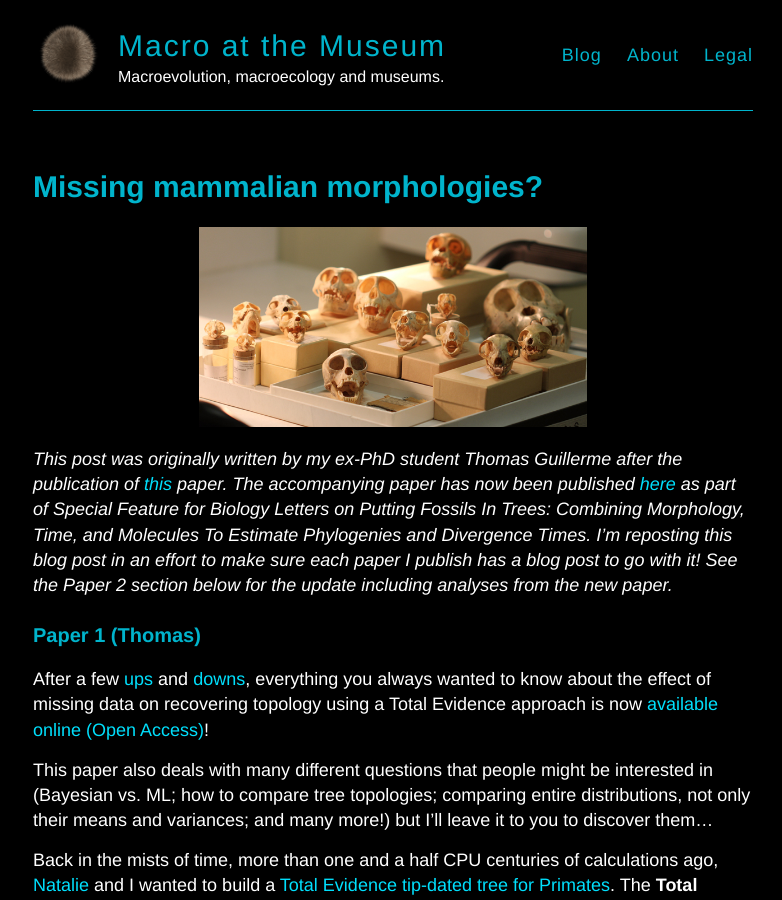
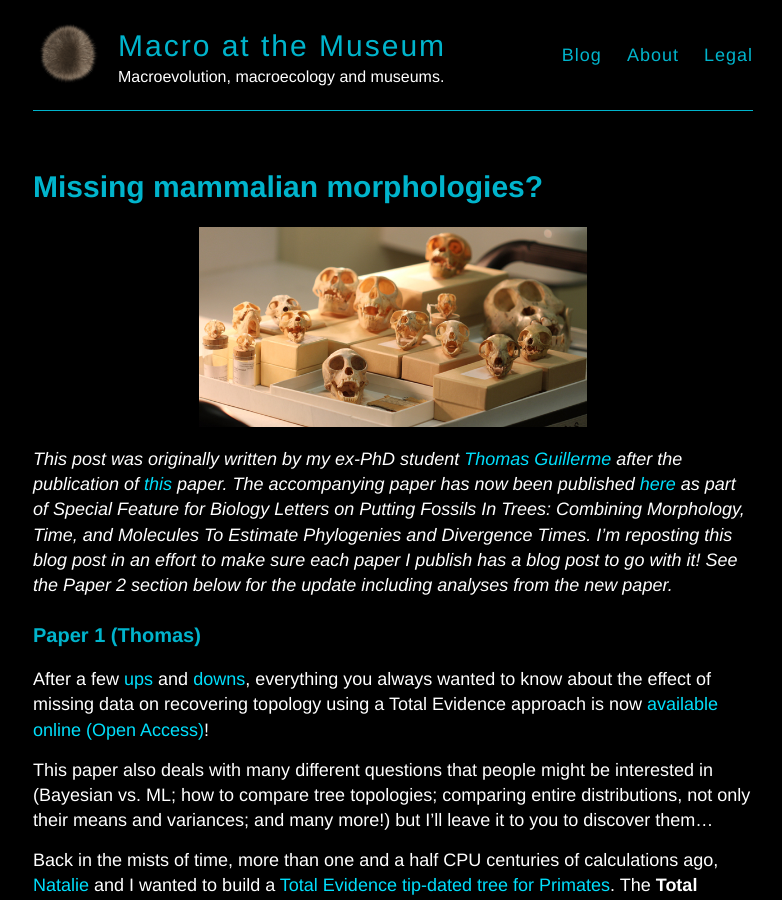
Before and after one commit to macromuseum/macromuseum.github.io, a Jekyll site: the page built from _posts/2016-08-03-Skeleton.md, in a window 1280 px wide and 900 px high. Shown: the whole window, without its empty margins (247-1029 px from the left). Built offline with Jekyll 4.4.1, drawn with Linux system fonts in a browser that asks for light colours; part of the change alters nothing that is shown.

```diff
--- a/_posts/2016-08-03-Skeleton.md
+++ b/_posts/2016-08-03-Skeleton.md
@@ -4,7 +4,7 @@ title: Missing mammalian morphologies?
 ---
 
 ![headimg]({{ site.baseurl }}/images/PrimatesVar.JPG)
-*This post was originally written by my ex-PhD student Thomas Guillerme after the publication of [this](http://dx.doi.org/10.1016/j.ympev.2015.08.023) paper. The accompanying paper has now been published [here](http://rsbl.royalsocietypublishing.org/content/12/5/20151003) as part of Special Feature for Biology Letters on Putting Fossils In Trees: Combining Morphology, Time, and Molecules To Estimate Phylogenies and Divergence Times. I'm reposting this blog post in an effort to make sure each paper I publish has a blog post to go with it! See the Paper 2 section below for the update including analyses from the new paper.*
+*This post was originally written by my ex-PhD student [Thomas Guillerme](http://tguillerme.github.io/) after the publication of [this](http://dx.doi.org/10.1016/j.ympev.2015.08.023) paper. The accompanying paper has now been published [here](http://rsbl.royalsocietypublishing.org/content/12/5/20151003) as part of Special Feature for Biology Letters on Putting Fossils In Trees: Combining Morphology, Time, and Molecules To Estimate Phylogenies and Divergence Times. I'm reposting this blog post in an effort to make sure each paper I publish has a blog post to go with it! See the Paper 2 section below for the update including analyses from the new paper.*
 
 ### Paper 1 (Thomas)
 After a few [ups](http://www.ecoevoblog.com/2014/10/13/phd-positive-happy-developments/) and [downs](http://www.ecoevoblog.com/2014/10/06/phd-pretty-huge-disaster/), everything you always wanted to know about the effect of missing data on recovering topology using a Total Evidence approach is now [available online (Open Access)](http://www.sciencedirect.com/science/article/pii/S1055790315002547)!
```
